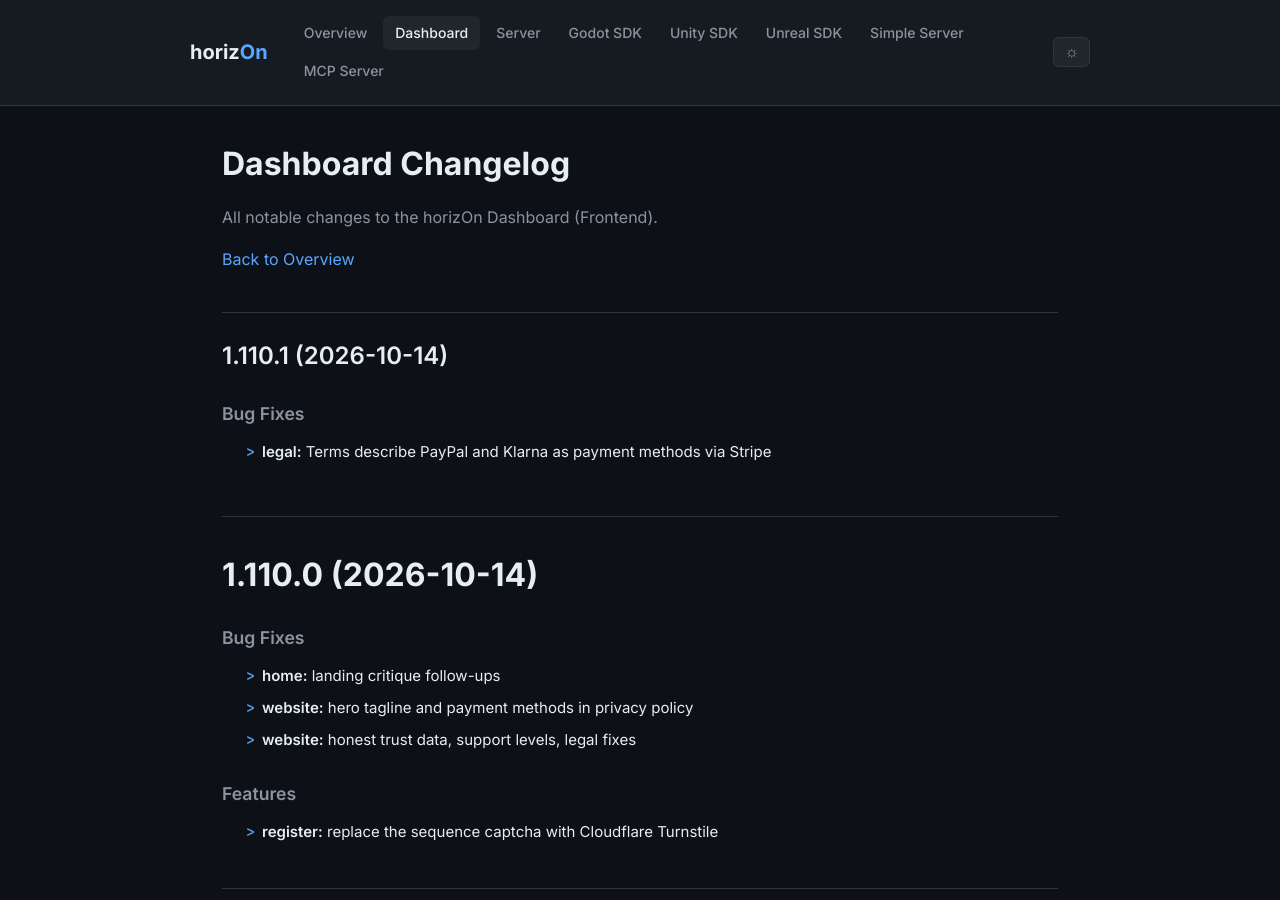
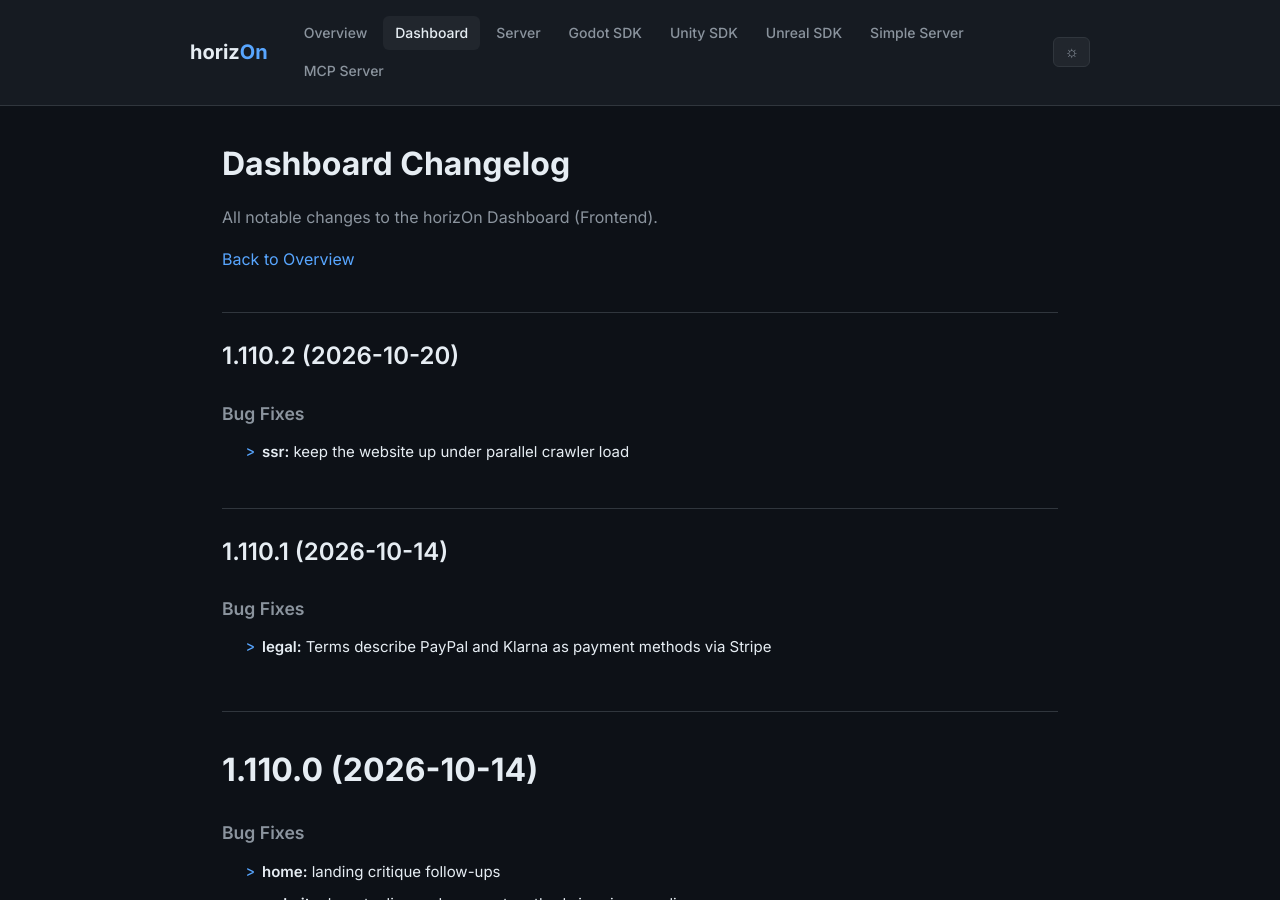
Before and after one commit to ProjectMakersDE/horizOn-Changelog, a Jekyll site: the page built from dashboard-changelog.md, in a window 1280 px wide and 900 px high. Built offline with Jekyll 4.4.1, drawn with Linux system fonts in a browser that asks for light colours.

Commit message:
chore: reconcile changelogs

```diff
--- a/dashboard-changelog.md
+++ b/dashboard-changelog.md
@@ -8,6 +8,13 @@ title: Dashboard Changelog
 All notable changes to the horizOn Dashboard (Frontend).
 
 [Back to Overview](.)
+
+## 1.110.2 (2026-10-20)
+
+
+### Bug Fixes
+
+* **ssr:** keep the website up under parallel crawler load
 
 ## 1.110.1 (2026-10-14)
 
```
Also changed, not shown: index.md (+1 -1 lines).
